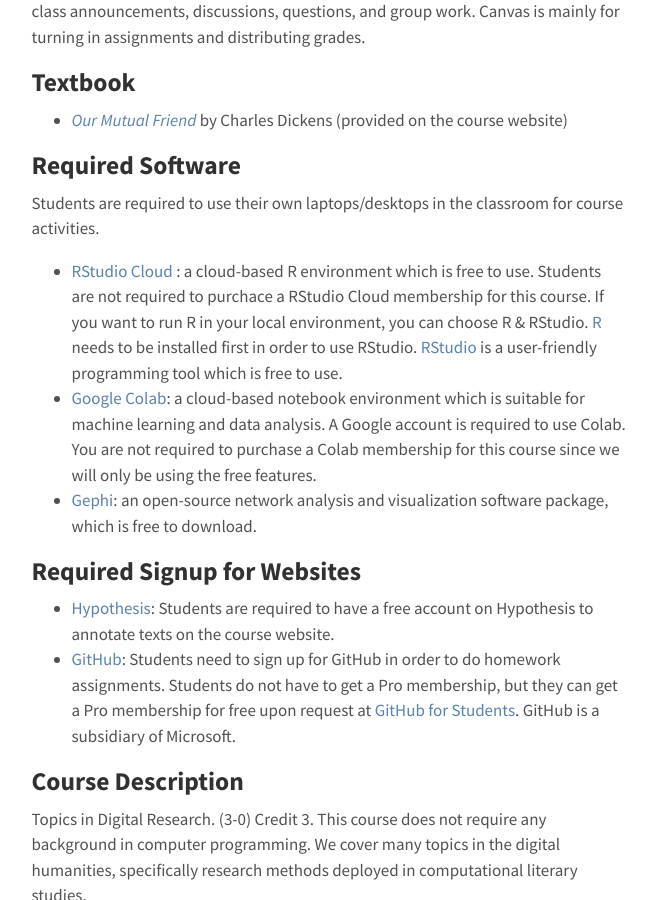
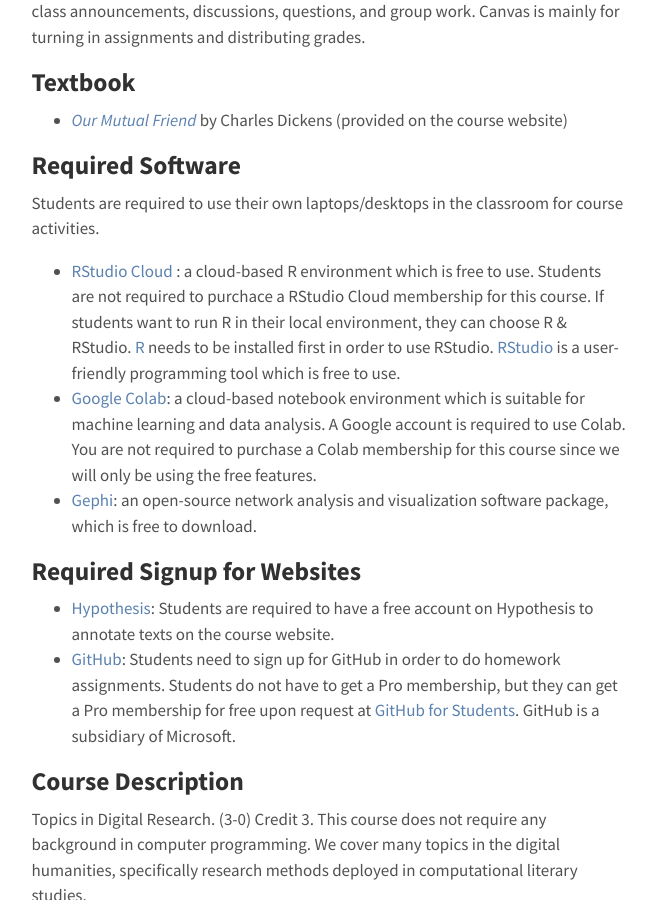
Before and after one commit to elibooklover/ENGL304-Spring2021, a Jekyll site: the page built from syllabus.md, in a window 1280 px wide and 900 px high, scrolled down 756 px. Shown: the whole window, without its empty margins (311-967 px from the left). Built offline with Jekyll 4.4.1, drawn with Linux system fonts in a browser that asks for light colours.

Commit message:
Syllabus

```diff
--- a/syllabus.md
+++ b/syllabus.md
@@ -25,7 +25,7 @@
 
 ## Required Software
 Students are required to use their own laptops/desktops in the classroom for course activities.
-* [RStudio Cloud](https://rstudio.cloud/) : a cloud-based R environment which is free to use. Students are not required to purchace a RStudio Cloud membership for this course. If you want to run R in your local environment, you can choose R & RStudio. [R](https://cran.r-project.org/) needs to be installed first in order to use RStudio. [RStudio](https://rstudio.com/products/rstudio/download/) is a user-friendly programming tool which is free to use.
+* [RStudio Cloud](https://rstudio.cloud/) : a cloud-based R environment which is free to use. Students are not required to purchace a RStudio Cloud membership for this course. If students want to run R in their local environment, they can choose R & RStudio. [R](https://cran.r-project.org/) needs to be installed first in order to use RStudio. [RStudio](https://rstudio.com/products/rstudio/download/) is a user-friendly programming tool which is free to use.
 *	[Google Colab](https://colab.research.google.com/notebooks/intro.ipynb): a cloud-based notebook environment which is suitable for machine learning and data analysis. A Google account is required to use Colab. You are not required to purchase a Colab membership for this course since we will only be using the free features.
 * [Gephi](https://gephi.org/users/download/): an open-source network analysis and visualization software package, which is free to download.
 
```
